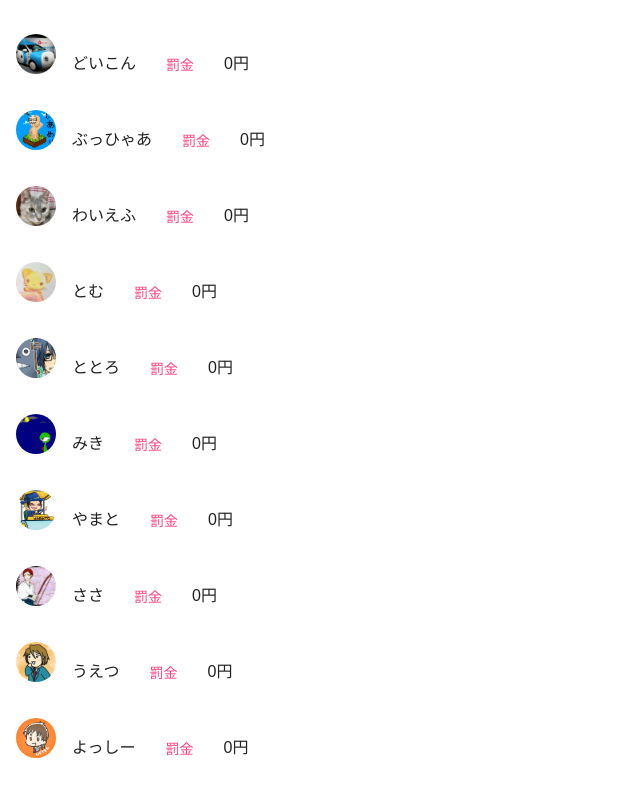
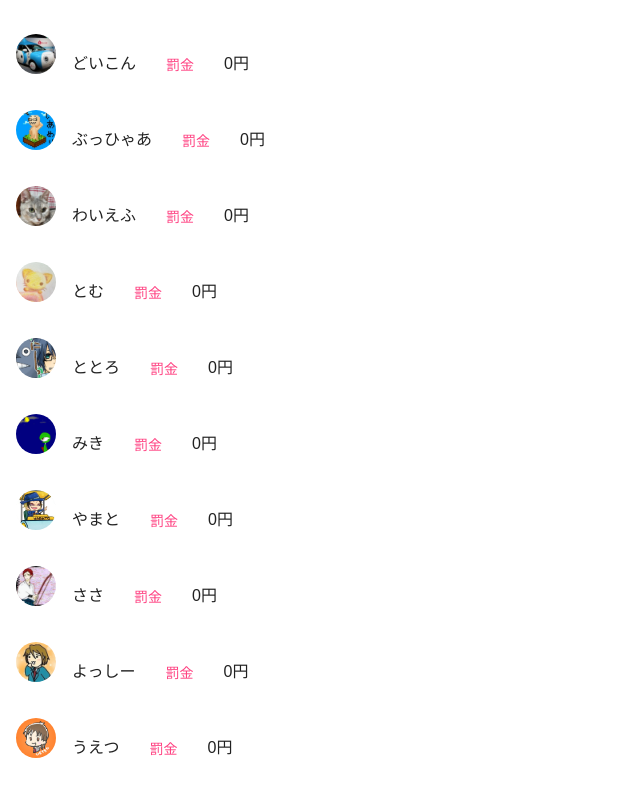
Before and after one commit to osa9/kuiski-web, a React (Create React App) app: page / in a window 1280 px wide. Shown: the part 418-1214 px from the top of the page, without its empty margins (0-640 px from the left). Built offline with nearby package versions, Linux system fonts and the light colour scheme.

Commit message:
fix icon mismatch

```diff
--- a/src/App.js
+++ b/src/App.js
@@ -18,8 +18,8 @@ const users = {
   rgn_k_: {name: 'みき', icon: 'icons/rgn_k_.jpg', debt: 0},
   yamato: {name: 'やまと', icon: 'icons/roadroller_da.jpg', debt: 0},
   sasa: {name: 'ささ', icon: 'icons/sasa_buttyo.jpg', debt: 0},
-  uestu: {name: 'うえつ', icon: 'icons/xjuka.jpg', debt: 0},
-  xjuka: {name: 'よっしー', icon: 'icons/uetsu.png', debt: 0},
+  uestu: {name: 'よっしー', icon: 'icons/xjuka.jpg', debt: 0},
+  xjuka: {name: 'うえつ', icon: 'icons/uetsu.png', debt: 0},
 }
 
 const initialState = {
```
